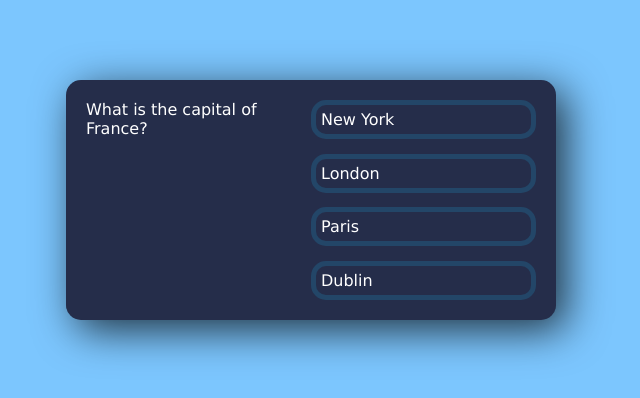
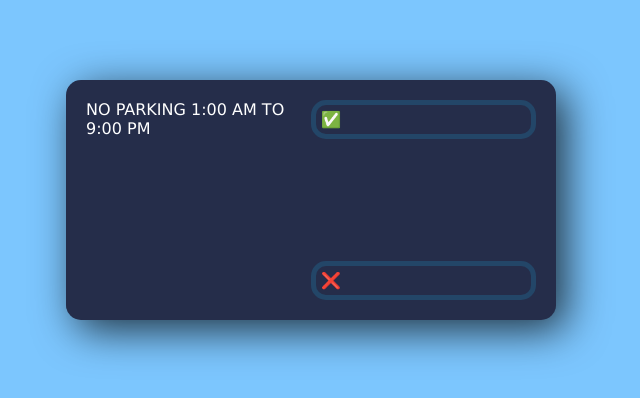
Before and after one commit to ChristianDOvidio/parkdle, a React (Create React App) app: page / in a window 1280 px wide. Shown: the part 200-598 px from the top of the page, without its empty margins (329-969 px from the left). Built offline with nearby package versions, Linux system fonts and the light colour scheme.

Commit message:
basic functionality working

```diff
--- a/src/App.tsx
+++ b/src/App.tsx
@@ -1,76 +1,85 @@
 import React, { useState } from 'react';
 
+function getRandomRoundedDate(from: Date, to: Date) {
+	const fromTime = from.getTime();
+	const toTime = to.getTime();
+	const minutes = 30;
+	const ms = 1000 * 60 * minutes;
+
+	const randomDate = new Date(fromTime + Math.random() * (toTime - fromTime));
+	return new Date(Math.round(randomDate.getTime() / ms) * ms)
+}
+
+function get12HourFormattedTime(time: Date) {
+	var hours = time.getHours();
+	const amOrPm = hours >= 12 ? 'PM' : 'AM';
+	hours = (hours % 12) || 12;
+	var minutes = pad(time.getMinutes());
+	return (hours + ":" + minutes + " " + amOrPm);
+}
+
+function pad(input: number) {
+	if(input < 10) {
+		return '0' + input;
+	} else {
+		return input;
+	}
+}
+
 const Parkdle: React.FC = () => {
-	const questions = [
-		{
-			questionText: 'What is the capital of France?',
-			answerOptions: [
-				{ answerText: 'New York', isCorrect: false },
-				{ answerText: 'London', isCorrect: false },
-				{ answerText: 'Paris', isCorrect: true },
-				{ answerText: 'Dublin', isCorrect: false },
-			],
-		},
-		{
-			questionText: 'Who is CEO of Tesla?',
-			answerOptions: [
-				{ answerText: 'Jeff Bezos', isCorrect: false },
-				{ answerText: 'Elon Musk', isCorrect: true },
-				{ answerText: 'Bill Gates', isCorrect: false },
-				{ answerText: 'Tony Stark', isCorrect: false },
-			],
-		},
-		{
-			questionText: 'The iPhone was created by which company?',
-			answerOptions: [
-				{ answerText: 'Apple', isCorrect: true },
-				{ answerText: 'Intel', isCorrect: false },
-				{ answerText: 'Amazon', isCorrect: false },
-				{ answerText: 'Microsoft', isCorrect: false },
-			],
-		},
-		{
-			questionText: 'How many Harry Potter books are there?',
-			answerOptions: [
-				{ answerText: '1', isCorrect: false },
-				{ answerText: '4', isCorrect: false },
-				{ answerText: '6', isCorrect: false },
-				{ answerText: '7', isCorrect: true },
-			],
-		},
-	];
+	const currentDate = new Date();
+	const currentYear = currentDate.getFullYear();
+	const currentMonth = currentDate.getMonth();
+	const currentDay = currentDate.getDate();
 
-	const [currentQuestion, setCurrentQuestion] = useState(0);
+
+	// picking random time between start of day and 21:30
+	const startTimeStart = new Date(currentYear, currentMonth, currentDay, 0, 0, 0, 0);
+	const startTimeEnd = new Date(currentYear, currentMonth, currentDay, 21, 29, 59, 999);
+	const randomStartTime = getRandomRoundedDate(startTimeStart, startTimeEnd);
+
+	// picking random time between startTimeEnd + 30min and end of day
+	const endTimeStart = new Date(currentYear, currentMonth, currentDay, randomStartTime.getHours(), randomStartTime.getMinutes() + 30, 59, 999);
+	const endTimeEnd = new Date(currentYear, currentMonth, currentDay, 23, 29, 59, 999);
+	const randomEndTime = getRandomRoundedDate(endTimeStart, endTimeEnd);
+
 	const [showScore, setShowScore] = useState(false);
 	const [score, setScore] = useState(0);
 
-	const handleAnswerOptionClick = (isCorrect: boolean) => {
-		if (isCorrect) {
+	const handleAnswerOptionClick = (answer: boolean) => {
+		const clickedCurrentDate = new Date();
+		const clickedHour = clickedCurrentDate.getHours();
+		const clickedMinute = clickedCurrentDate.getMinutes();
+
+		const normalizedClickedDate = new Date(currentYear, currentMonth, currentDay, clickedHour, clickedMinute, 0, 0);
+		const canPark = (normalizedClickedDate >= randomStartTime && normalizedClickedDate <= randomEndTime)
+
+		if (answer != canPark) {
 			setScore(score + 1);
-		}
-
-		const nextQuestion = currentQuestion + 1;
-		if (nextQuestion < questions.length) {
-			setCurrentQuestion(nextQuestion);
 		} else {
 			setShowScore(true);
 		}
+
 	};
-
-	console.log("here");
 
 	return (
 		<div className='app'>
+			{showScore ? (
+				<div className='score-section'>
+					You scored {score} points
+				</div>
+			) : (
 				<>
 					<div className='question-section'>
-						<div className='question-text'>{questions[currentQuestion].questionText}</div>
+						<div className='question-text'>{"NO PARKING " + get12HourFormattedTime(randomStartTime) + " TO " + get12HourFormattedTime(randomEndTime)}</div>
+
 					</div>
 					<div className='answer-section'>
-						{questions[currentQuestion].answerOptions.map((answerOption) => (
-							<button onClick={() => handleAnswerOptionClick(answerOption.isCorrect)}>{answerOption.answerText}</button>
-						))}
+						<button onClick={() => handleAnswerOptionClick(true)}>{"✅"}</button>
+						<button onClick={() => handleAnswerOptionClick(false)}>{"❌"}</button>
 					</div>
 				</>
+			)}
 		</div>
 	);
 }
```
